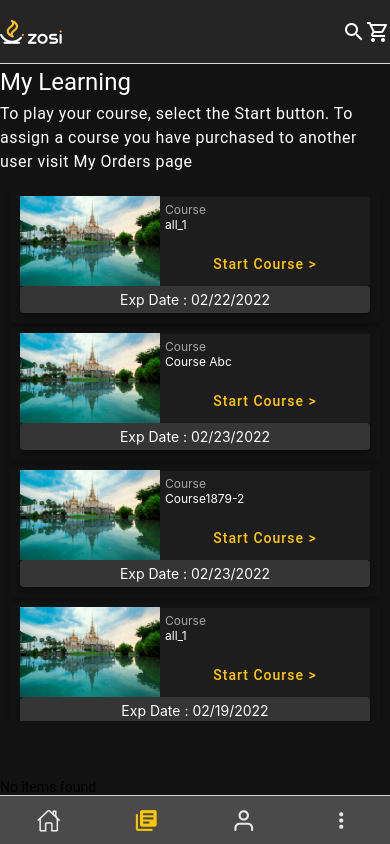
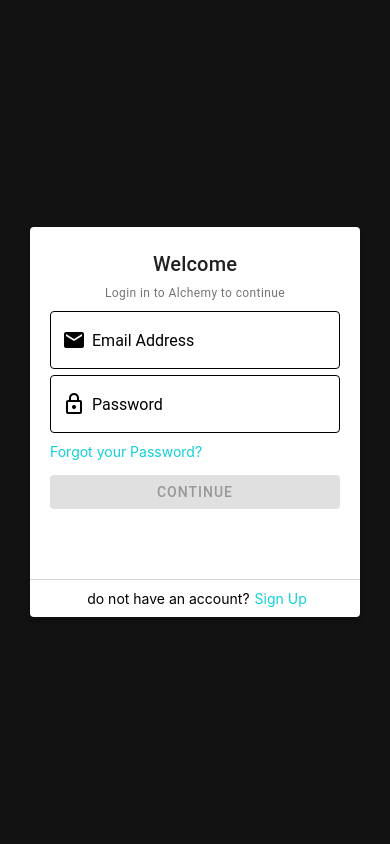
Before and after one commit to PoornimaHabib9/zosi-mobile-poc, a React Native app: screen /MyLearning in a window 390 px wide. Built offline with nearby package versions, Linux system fonts and the light colour scheme; what react-native-auth0 would draw is missing.

Commit message:
Stash changes

```diff
--- a/src/containers/Login/Login.js
+++ b/src/containers/Login/Login.js
@@ -18,6 +18,13 @@
 	HyperLink,
 	SignupSuggestBox,
 } from './login.style';
+
+import Auth0 from 'react-native-auth0';
+
+const auth0 = new Auth0({
+	domain: 'zosi-neeraj.us.auth0.com',
+	clientId: 'Zd21bBpnMl7SKBK3EUV5R47vnlZ2PDpU',
+});
 
 const getTextFieldValidation = {
 	email: { required: `Email is required` },
@@ -40,9 +47,13 @@
 		defaultValues: initialFormValues,
 	});
 
-  const onSubmit = (data) => {
+	const onSubmit = async (data) => {
 		console.log(data);
-    navigation.navigate('My Learnings');
+		// await auth0.webAuth
+		// 	.authorize({ scope: 'openid email profile' })
+		// 	.then((credentials) => console.log(credentials))
+		// 	.catch((error) => console.log(error));
+		navigation.navigate('Root', { screen: 'MyLearnings' });
 	};
 
 	const RenderTextField = ({ fieldName, label, validation, icon }) => (
@@ -64,9 +75,9 @@
 						onBlur={onBlur}
 						onChangeText={onChange}
 						label={label}
-            mode="outlined"
+						mode='outlined'
 						error={errors[name]}
-            left={<TextInput.Icon name={icon} />}
+						left={<TextInput.Icon name={icon} secureTextEntry />}
 					/>
 				)}
 			/>
@@ -96,13 +107,31 @@
 								icon={'lock-outline'}
 								validation={getTextFieldValidation.password}
 							/>
+							{/* <TextInput
+							style={{backgroundColor: 'white'}}
+								label='Email Address'
+								name="email"
+								left={<TextInput.Icon name='email'
+								// mode='f'
+								/>}
+							/>
+							<TextInput
+							style={{backgroundColor: 'white'}}
+								name="password"
+								label='Password'
+								secureTextEntry
+								right={<TextInput.Icon name='eye'
+								// mode='outlined'
+								/>}
+							/> */}
 							<HyperLink style={{ marginTop: 10, marginBottom: 15 }}>
 								Forgot your Password?
 							</HyperLink>
 							<Button
-                mode="contained"
+								mode='contained'
 								disabled={!isValid}
-                onPress={handleSubmit(onSubmit)}>
+								onPress={handleSubmit(onSubmit)}
+							>
 								Continue
 							</Button>
 						</View>
--- a/src/containers/Login/login.style.js
+++ b/src/containers/Login/login.style.js
@@ -3,7 +3,6 @@
 import { SafeAreaView, View, StatusBar, Text } from "react-native";
 
 export const LoginBackground = styled.View`
-  /* flex: auto; */
   background-color: #121212;
   position: absolute;
   left: 0;
--- a/src/containers/MyLearnings/MyLearningList/index.js
+++ b/src/containers/MyLearnings/MyLearningList/index.js
@@ -37,11 +37,11 @@
               return (
                 <TouchableOpacity
                   onPress={() => navigation.navigate('My Learning View')}>
-                  <CourseInfoCard course={item} key={index} />
+                  <CourseInfoCard course={item} />
                 </TouchableOpacity>
               );
             }}
-            keyExtractor={(item) => item.id}
+            keyExtractor={(item) => item.CourseSeat_id + ""}
           />
         )}
         {error && <Text variant="error">{error}</Text>}
--- a/src/navigation/auth.navigator.js
+++ b/src/navigation/auth.navigator.js
@@ -1,14 +1,20 @@
 import React from "react";
 import { createStackNavigator, TransitionPresets } from "@react-navigation/stack";
 import Login from "../containers/Login/Login";
+import MyLearningNavigator from "./mylearning.navigator";
 
-const AuthStack = createStackNavigator();
+const Stack = createStackNavigator();
 
 const AuthNavigator=()=>{
     return(
-        <AuthStack.Navigator screenOptions={{ headerShown: false }}>
-            <AuthStack.Screen name="Login" component={Login}></AuthStack.Screen>
-        </AuthStack.Navigator>
+        <Stack.Navigator>
+        <Stack.Screen name="LogIn" component={Login} options={{headerShown:false}}/>
+        <Stack.Screen
+            name="Root"
+            component={MyLearningNavigator}
+            options={{ headerShown: true }}
+            />
+      </Stack.Navigator>
     )
 }
 export default AuthNavigator;
--- a/src/navigation/index.js
+++ b/src/navigation/index.js
@@ -7,10 +7,10 @@
 import styled from 'styled-components/native';
 import { SafeAreaView } from 'react-native';
 
-const auth0 = new Auth0({
-  domain: 'zosi-poornima.us.auth0.com',
-  clientId: 'q2b7hpsfc8CFSp6AjpIU12QCokvU10a7',
-});
+// const auth0 = new Auth0({
+//   domain: 'zosi-neeraj.us.auth0.com',
+//   clientId: 'Zd21bBpnMl7SKBK3EUV5R47vnlZ2PDpU',
+// });
 
 const SafeAreaViewContainer = styled(SafeAreaView)`
   flex: auto;
@@ -20,8 +20,9 @@
   return (
     <SafeAreaViewContainer>
       <NavigationContainer>
-        {/* <AuthNavigator /> */}
-        <TabNavigator />
+        <AuthNavigator />
+        {/* <TabNavigator /> */}
+
       </NavigationContainer>
     </SafeAreaViewContainer>
   );
```
Lines whose indentation alone changed are shown as unchanged.
